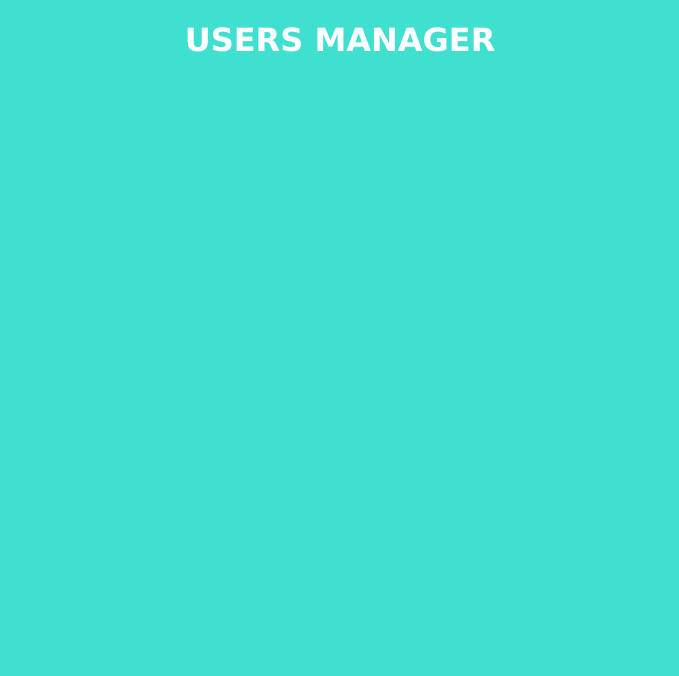
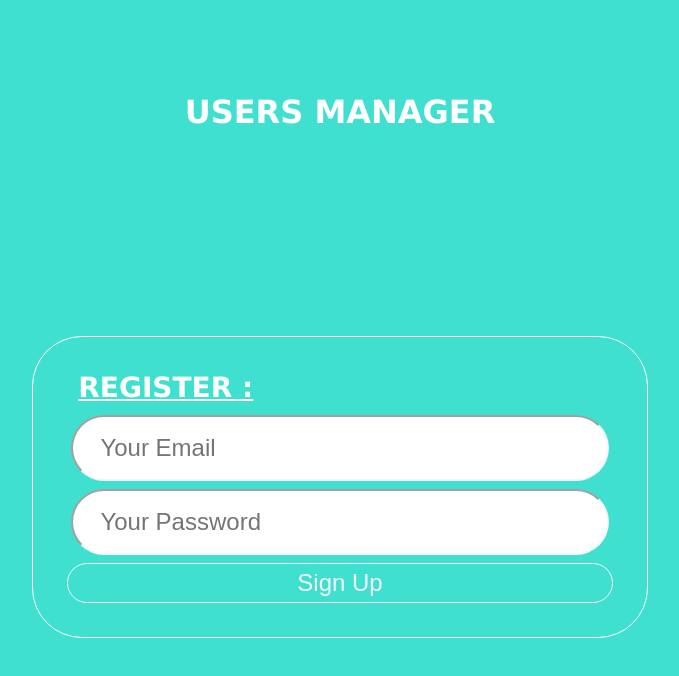
Before and after one commit to Baha-Abdelatif/users-manager, a plain HTML site: page client/index.html in a window 1280 px wide. Shown: the whole page, without its empty margins (300-979 px from the left). Drawn offline with Linux system fonts and the light colour scheme.

Commit message:
Set up the registration form

```diff
--- a/client/index.html
+++ b/client/index.html
@@ -10,6 +10,15 @@
 </head>
 <body>
   <h1>Users Manager</h1>
-  <div class="main"></div>
+  <div class="main">
+    <div class="register_container">
+      <h3>Register :</h3>
+      <form action="#" id="register_form">
+        <input type="text" placeholder="Your Email" id="email" required autocomplete="off">
+        <input type="password" placeholder="Your Password" id="password" required autocomplete="off">
+        <button type="submit">Sign Up</button>
+      </form>
+    </div>
+  </div>
 </body>
 </html>
--- a/client/script.js
+++ b/client/script.js
@@ -1 +1,10 @@
-console.log("Well'O Hords !")
+const register_form = document.forms.register_form;
+
+register_form.addEventListener('submit', register);
+
+function register(e) {
+  e.preventDefault();
+  const email = register_form.email.value;
+  const password = register_form.password.value;
+
+}
--- a/client/styles.css
+++ b/client/styles.css
@@ -2,13 +2,61 @@ body {
   background-color: turquoise;
   color:white;
   font-family: Verdana, Geneva, Tahoma, sans-serif;
+  padding: 5%;
 }
 h1 {
   text-align: center;
   text-transform: uppercase;
+}
+h3{
+  font-size: 1.75rem;
+  text-transform: uppercase;
+  margin: 0 0 2% 2%;
+  text-decoration:underline;
 }
 
 .main {
   width: 60%;
   margin: 0 auto;
 }
+
+.register_container{
+  width: 80%;
+  margin: 30% auto;
+  border: 1px solid white;
+  border-radius: 50px;
+  padding: 5%;
+}
+.register_container form{
+  display: flex;
+  align-items: center;
+  justify-content: center;
+  flex-direction: column;
+}
+
+.register_container input{
+  width:92.5%;
+  height:7.5vh;
+  font-size: 1.5rem;
+  border-radius:50px;
+  border-color: whitesmoke;
+  margin: 1vh auto;
+  margin-top: 0;
+  padding-left: 5%;
+}
+.register_container button{
+  width: 100%;
+   background-color: turquoise;
+  color: whitesmoke;
+  font-size: 1.5rem;
+  height: 5vh;
+  border-radius: 50px;
+  border: 1px solid whitesmoke;
+
+  cursor: pointer;
+}
+.register_container button:hover{
+ background-color: whitesmoke;
+  color: turquoise;
+  border: none;
+}
```
